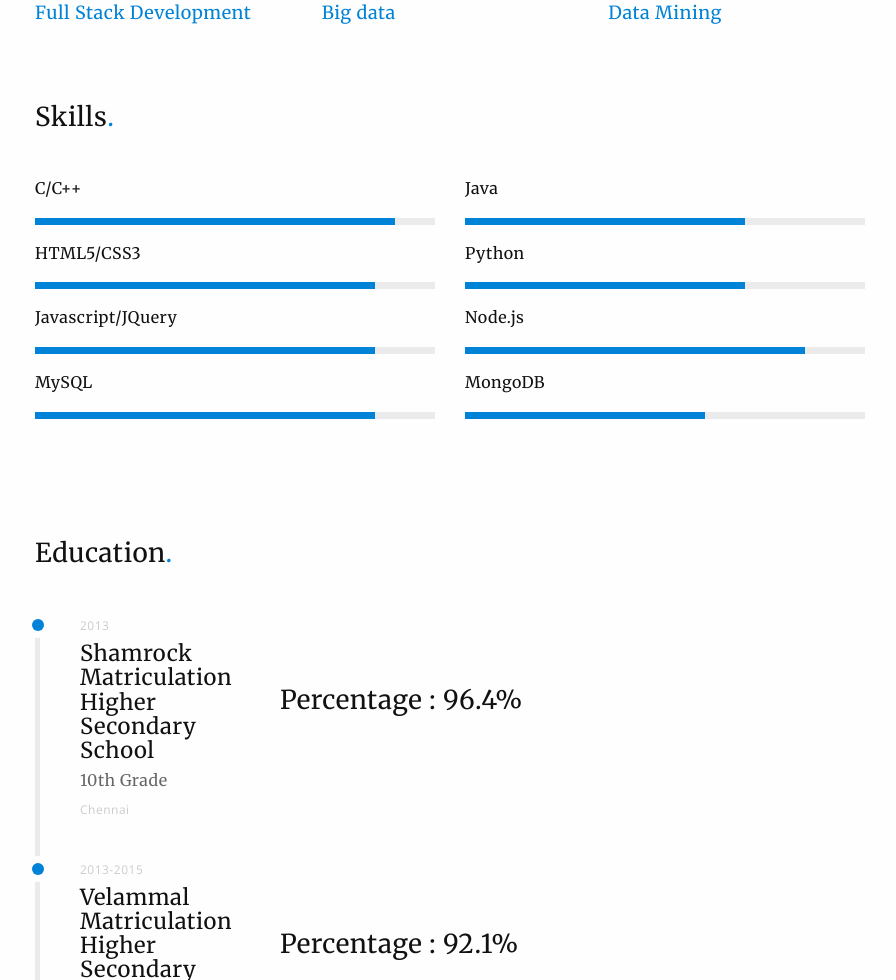
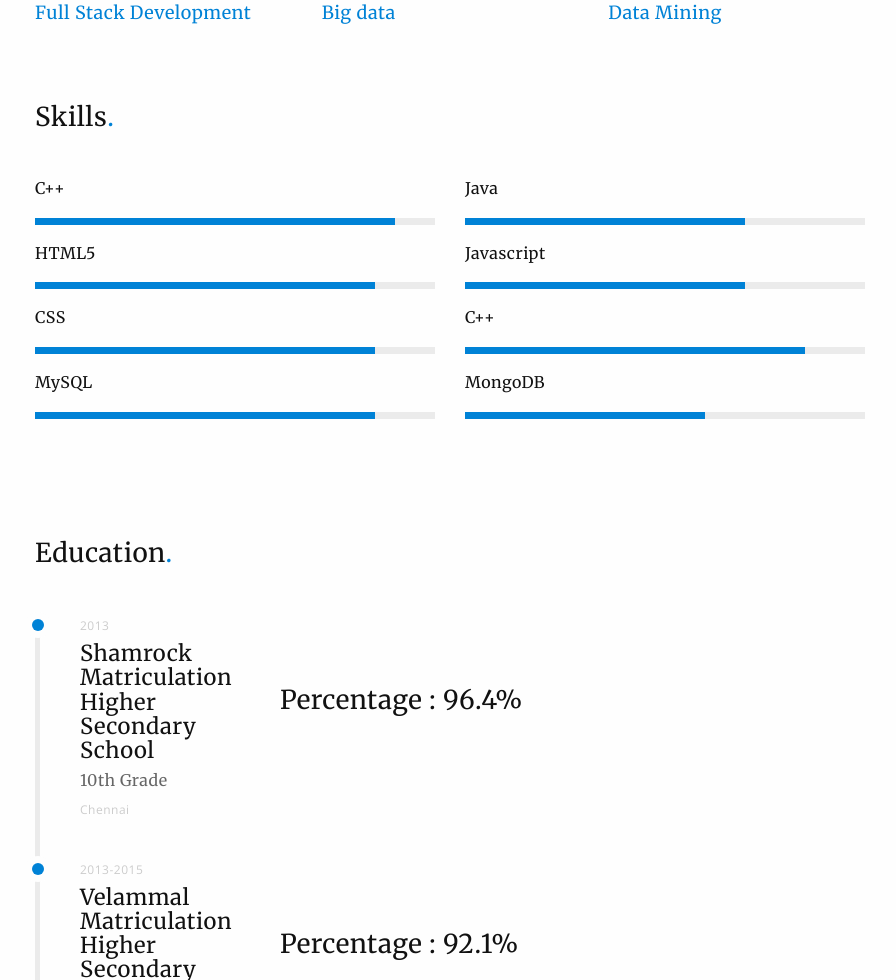
Before and after one commit to Pavithra241297/Pavithra241297.github.io, a plain HTML site: page index.html in a window 1280 px wide. Shown: the part 940-1920 px from the top of the page, without its empty margins (370-1266 px from the left). Drawn offline with nearby package versions, Linux system fonts and the light colour scheme; some packages are replaced by stand-ins of ours; a script that the page names is missing; a web font is replaced by a local one.

Commit message:
Update index.html

```diff
--- a/index.html
+++ b/index.html
@@ -166,19 +166,19 @@
                     <div class="row">
                         <!-- progress-bars left -->
                         <div class="col-sm-6">
-                            <h6 class="progress-title">C/C++</h6>
+                            <h6 class="progress-title">C++</h6>
                             <div class="progress">
                                 <div class="progress-bar progress-bar-primary animated fadeInLeft" role="progressbar" aria-valuenow="90" aria-valuemin="0" aria-valuemax="100" style="width: 90%">
                                 </div>
                             </div><!-- / progress -->
 
-                            <h6 class="progress-title">HTML5/CSS3</h6>
+                            <h6 class="progress-title">HTML5</h6>
                             <div class="progress">
                                 <div class="progress-bar progress-bar-primary animated fadeInLeft" role="progressbar" aria-valuenow="85" aria-valuemin="0" aria-valuemax="100" style="width: 85%">
                                 </div>
                             </div><!-- / progress -->
 
-                            <h6 class="progress-title">Javascript/JQuery</h6>
+                            <h6 class="progress-title">CSS</h6>
                             <div class="progress">
                                 <div class="progress-bar progress-bar-primary animated fadeInLeft" role="progressbar" aria-valuenow="85" aria-valuemin="0" aria-valuemax="100" style="width: 85%">
                                 </div>
@@ -199,13 +199,13 @@
                                 </div>
                             </div><!-- / progress -->
 
-                            <h6 class="progress-title">Python</h6>
+                            <h6 class="progress-title">Javascript</h6>
                             <div class="progress">
                                 <div class="progress-bar progress-bar-primary animated fadeInLeft" role="progressbar" aria-valuenow="70" aria-valuemin="0" aria-valuemax="100" style="width: 70%">
                                 </div>
                             </div><!-- / progress -->
 
-                            <h6 class="progress-title">Node.js</h6>
+                            <h6 class="progress-title">C++</h6>
                             <div class="progress">
                                 <div class="progress-bar progress-bar-primary animated fadeInLeft" role="progressbar" aria-valuenow="85" aria-valuemin="0" aria-valuemax="100" style="width: 85%">
                                 </div>
```
